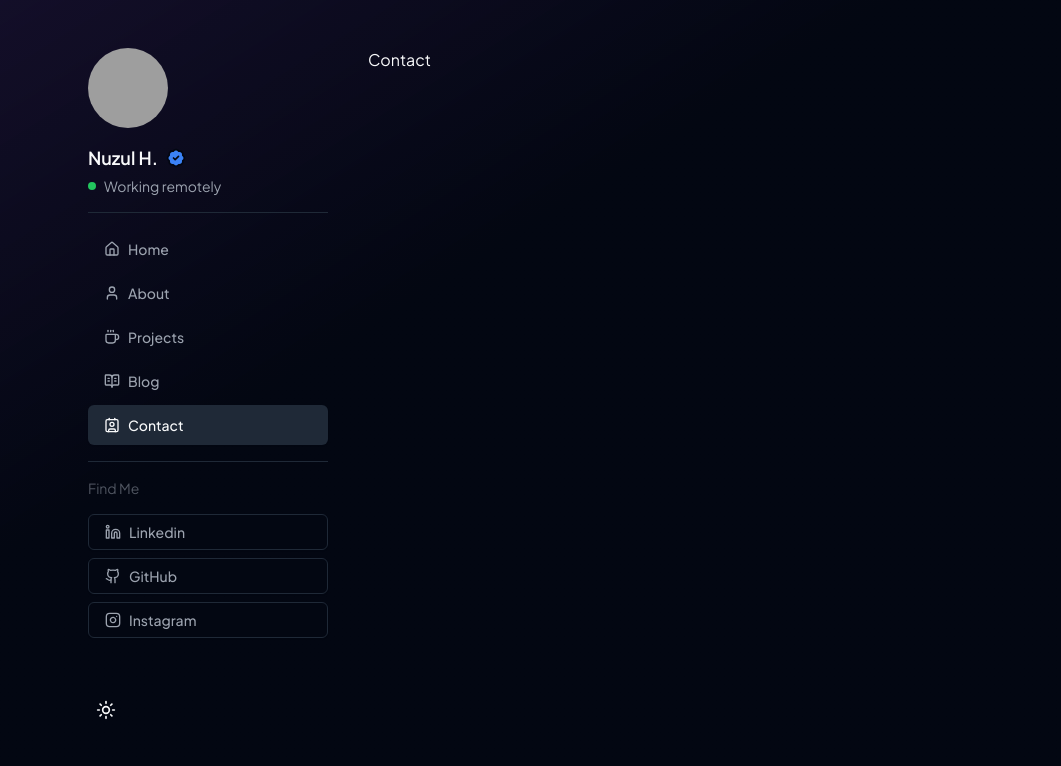
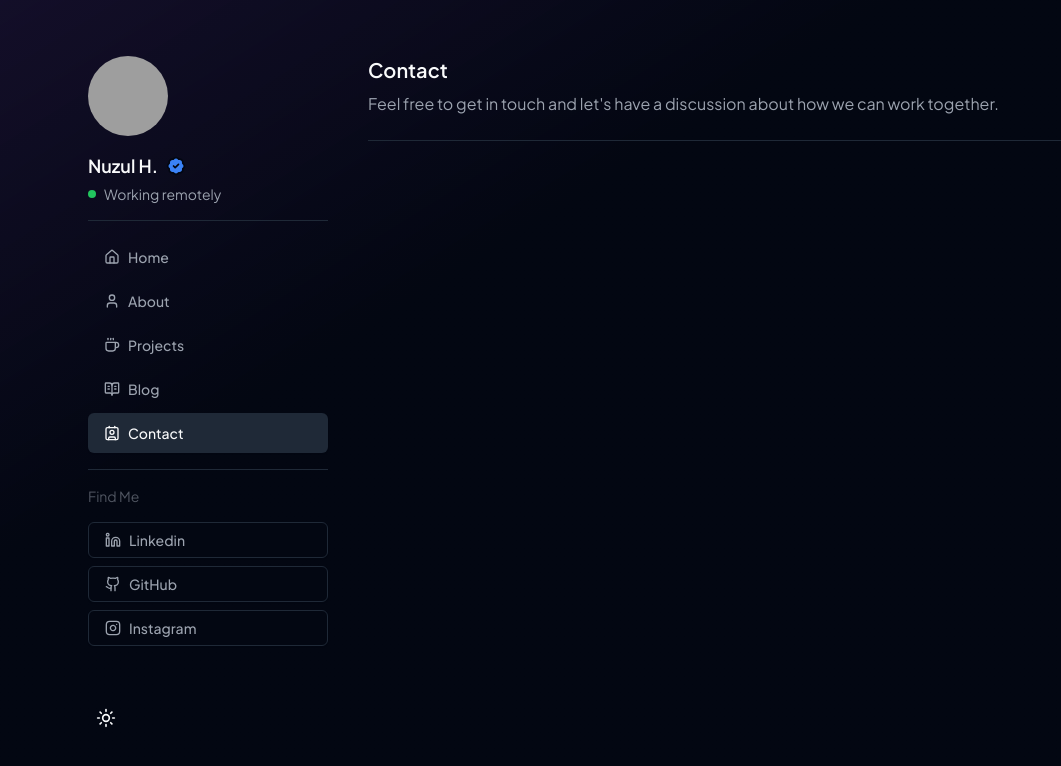
Before and after one commit to nuzulh/nuzulh-dev, a Next.js app: page /contact in a window 1280 px wide. Shown: the top 766 px of the page, without its empty margins (0-1061 px from the left). Built offline with nearby package versions, Linux system fonts and the light colour scheme; grey boxes are pictures that could not be loaded.

Commit message:
feat: aside avatar scroll animation

```diff
--- a/src/app/contact/page.tsx
+++ b/src/app/contact/page.tsx
@@ -1,7 +1,16 @@
+import { Atoms } from '@/components/atoms';
+
 export default function ContactPage() {
   return (
-    <main>
-      Contact
+    <main data-aos='fade-up' className='space-y-6 w-full'>
+      <div className='space-y-2'>
+        <h1 className='text-xl font-semibold'>Contact</h1>
+        <h2 className='text-muted-foreground'>
+          Feel free to get in touch and let&apos;s have a discussion about how we can work together.
+        </h2>
+      </div>
+
+      <Atoms.Separator />
     </main>
   );
 }
--- a/src/app/page.tsx
+++ b/src/app/page.tsx
@@ -4,7 +4,7 @@ import { MY_PROFILE } from '@/lib/consts';
 
 export default function HomePage() {
   return (
-    <main data-aos='fade-up' className='space-y-6 overflow-auto'>
+    <main data-aos='fade-up' className='space-y-6 w-full overflow-auto'>
       <h1 className='text-xl lg:text-3xl font-semibold'>Hi, I&apos;m Nuzul 👋</h1>
 
       <div className='flex flex-col lg:flex-row gap-2 lg:gap-6'>
--- a/src/components/atoms/Container/index.tsx
+++ b/src/components/atoms/Container/index.tsx
@@ -4,7 +4,7 @@ import { PropsWithChildren } from 'react';
 
 export function Container({ children, className }: PropsWithChildren<PropsWithCn>) {
   return (
-    <div className={cn('w-full max-w-6xl mx-auto p-6 pt-20 lg:pt-6', className)}>
+    <div className={cn('w-full max-w-6xl mx-auto p-6 pt-20 lg:pt-8', className)}>
       {children}
     </div>
   );
--- a/src/components/organisms/Aside/index.tsx
+++ b/src/components/organisms/Aside/index.tsx
@@ -6,13 +6,43 @@ import { MY_PROFILE, NAV_MENUS } from '@/lib/consts';
 import { cn } from '@/lib/utils';
 import Link from 'next/link';
 import { usePathname } from 'next/navigation';
+import { useCallback, useEffect, useState } from 'react';
 
 export function Aside() {
   const pathname = usePathname();
+  const [hideAvatar, setHideAvatar] = useState(false);
+
+  const handleScroll = useCallback(
+    () => setTimeout(() => {
+      const { scrollY } = window;
+
+      if (scrollY > 60) return setHideAvatar(true);
+      return setHideAvatar(false);
+    }, 250),
+    []
+  );
+
+  useEffect(() => {
+    window.addEventListener('scroll', handleScroll);
+
+    return () => window.removeEventListener('scroll', handleScroll);
+  }, [handleScroll]);
 
   return (
-    <aside className='hidden min-h-[85vh] sticky top-14 lg:flex flex-col gap-4 w-full max-w-60'>
-      <Atoms.Avatar src={MY_PROFILE.avatar} className='size-20' />
+    <aside
+      className={cn(
+        'hidden h-[85vh] sticky top-14 lg:flex flex-col gap-4 w-full max-w-60',
+        'transition-all duration-300',
+        hideAvatar && '-top-14'
+      )}
+    >
+      <Atoms.Avatar
+        src={MY_PROFILE.avatar}
+        className={cn(
+          'size-20 transition-all duration-300',
+          hideAvatar && 'scale-0'
+        )}
+      />
 
       <div className='space-y-1'>
         <div className='flex items-center gap-2'>
```
